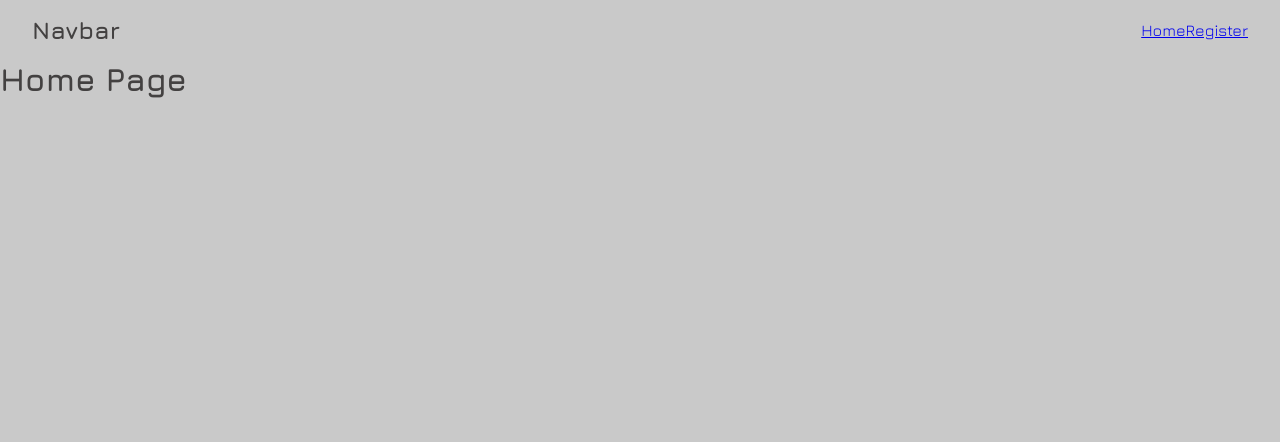
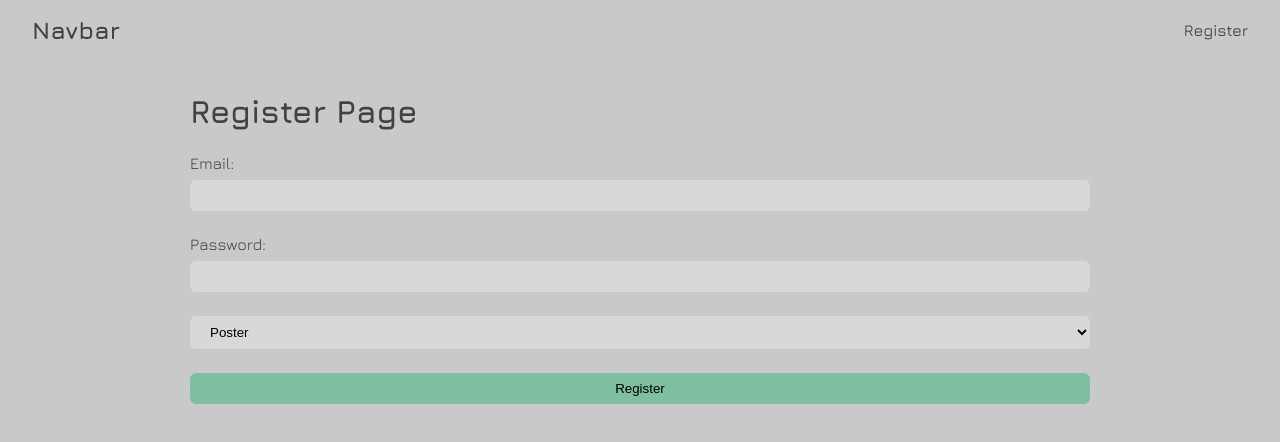
Before and after one commit to ReactRay/redux-practice, a React (Vite) app in the folder frontend/: page / in a window 1280 px wide. Shown: the top 442 px of the page. Built offline with nearby package versions, Linux system fonts and the light colour scheme.

Commit message:
registration form

```diff
--- a/frontend/src/App.jsx
+++ b/frontend/src/App.jsx
@@ -12,8 +12,8 @@ function App() {
     <>
       <Navbar />
       <Routes>
-        <Route path="/register" element={<Register />} />
-        <Route path="/" element={<h1>Home Page</h1>} />
+        <Route path="/" element={<Register />} />
+
       </Routes>
 
     </>
--- /dev/null
+++ b/frontend/src/api/authApi.js
@@ -0,0 +1,5 @@
+import myAxios from './myAxios'
+
+export function registerUser(userData) {
+  return myAxios.post('/auth/register', userData)
+}
--- a/frontend/src/components/navbar/Navbar.jsx
+++ b/frontend/src/components/navbar/Navbar.jsx
@@ -8,8 +8,8 @@ function Navbar() {
         <nav>
             <h2>Navbar</h2>
             <ul>
-                <NavLink to="/">Home</NavLink>
-                <NavLink to="/register">Register</NavLink>
+
+                <NavLink to="/">Register</NavLink>
             </ul>
         </nav>
     )
--- a/frontend/src/components/navbar/navbar.css
+++ b/frontend/src/components/navbar/navbar.css
@@ -4,3 +4,20 @@ nav {
     align-items: center;
     padding: 1rem 2rem;
 }
+
+ul {
+    list-style: none;
+    display: flex;
+    gap: 2rem;
+
+    a {
+        text-decoration: none;
+        color: var(--color-black);
+        font-weight: 500;
+        transition: all .3s ease-in-out;
+    }
+
+    a:hover {
+        color: var(--color-two);
+    }
+}
--- a/frontend/src/index.css
+++ b/frontend/src/index.css
@@ -29,7 +29,6 @@ body {
   --color-black: #434141;
   --color-white: #c9c9c9;
   --color-gray: #dbd9d9;
-
 }
 
 .btn {
@@ -42,8 +41,7 @@ body {
 }
 
 .btn:hover {
-  background-color: var(--color-two);
-  color: var(--color-white)
+  filter: brightness(70%);
 }
 
 body::-webkit-scrollbar {
--- a/frontend/src/pages/auth/Register.jsx
+++ b/frontend/src/pages/auth/Register.jsx
@@ -1,20 +1,49 @@
 
 
-import React from 'react'
+import './auth.css'
+import { useState } from 'react'
 
 function Register() {
+
+    const [formState, setFormState] = useState({
+        email: '',
+        password: '',
+        role: 'poster'
+    })
+
+    function handleChange(e) {
+        const { name, value } = e.target
+        setFormState(prevState => ({
+            ...prevState,
+            [name]: value
+        }))
+    }
+
+    function handleSubmit(e) {
+        e.preventDefault()
+        console.log(formState)
+    }
+
     return (
         <div className='page-container'>
-            <h1>Register Page</h1>
-            <form className='auth-form' >
+
+            <form className='auth-form' onSubmit={handleSubmit} >
+                <h1>Register Page</h1>
                 <div className='form-control'>
                     <label htmlFor='Email'>Email:</label>
-                    <input type="email" name='email' id='email' />
+                    <input onChange={handleChange} value={formState.email} type="email" name='email' id='email' />
                 </div>
                 <div className='form-control'>
                     <label htmlFor='password'>Password:</label>
-                    <input type="password" name='password' id='password' />
+                    <input onChange={handleChange} value={formState.password} type="password" name='password' id='password' />
                 </div>
+                <div className='form-control'>
+                    <select onChange={handleChange} value={formState.role} name='role' id='role'>
+                        <option value="poster">Poster</option>
+                        <option value="commenter">Commenter</option>
+                    </select>
+                </div>
+
                 <button type='submit' className='btn btn-primary btn-block'>Register</button>
             </form>
         </div>
--- /dev/null
+++ b/frontend/src/pages/auth/auth.css
@@ -0,0 +1,37 @@
+.auth-form {
+    display: flex;
+    flex-direction: column;
+    gap: 1.5rem;
+    max-width: 900px;
+    margin: 0 auto;
+}
+
+.form-control {
+    display: flex;
+    flex-direction: column;
+    gap: .5rem;
+}
+
+input {
+    border: none;
+    padding: .5rem 1rem;
+    border-radius: .4rem;
+    outline: none;
+    background-color: #ffffff45;
+
+}
+
+select {
+    border: none;
+    padding: .5rem 1rem;
+    border-radius: .4rem;
+    outline: none;
+    background-color: #ffffff45;
+}
+
+option {
+    background-color: var(--color-white);
+    color: var(--color-black);
+
+
+}
```
